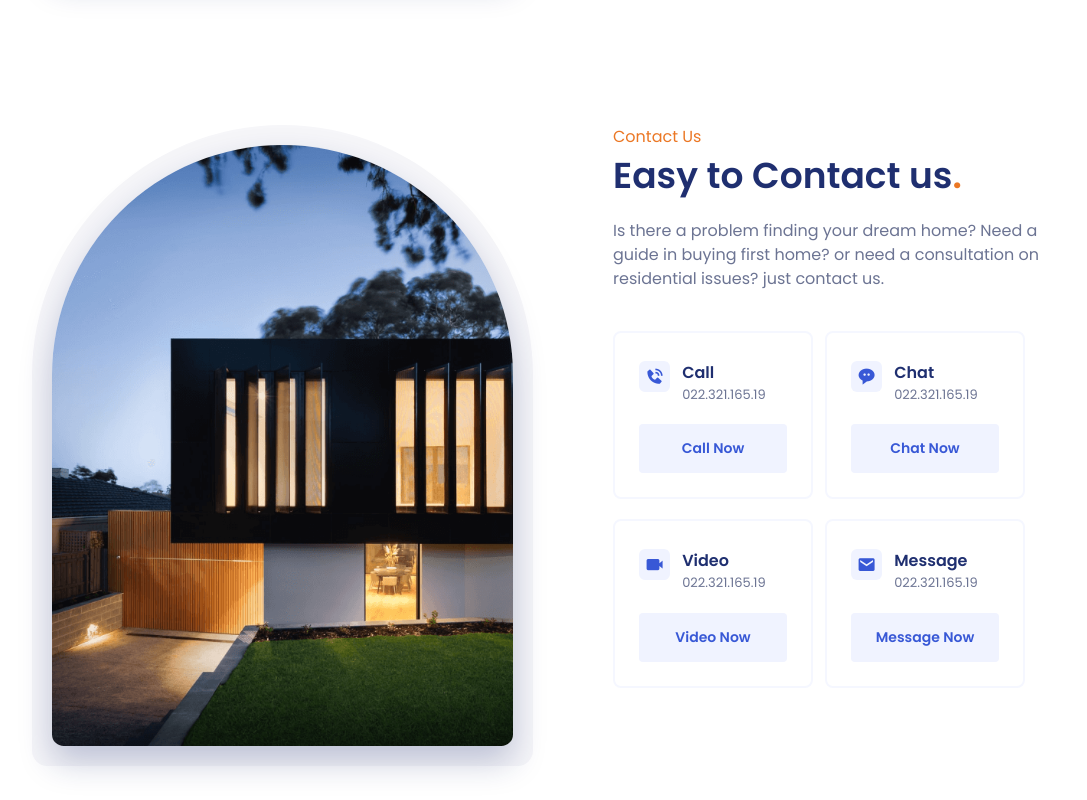
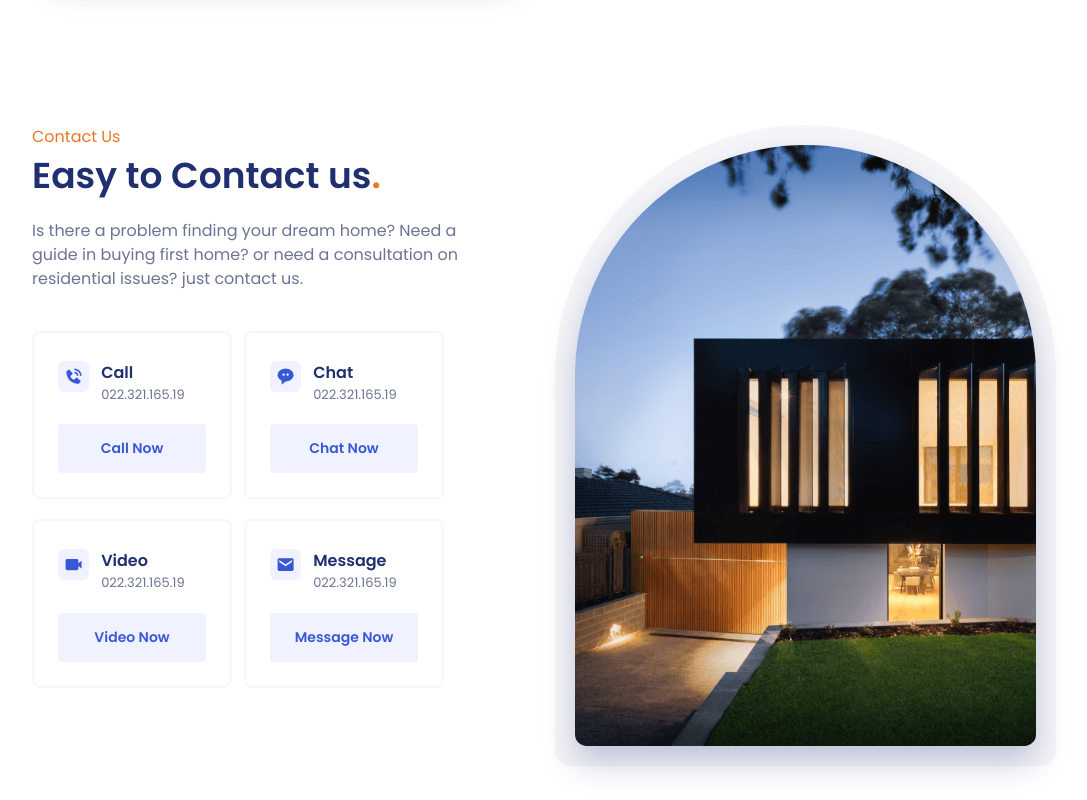
Before and after one commit to shoproizoshlo/real-state-website-vue-ts, a Vue app: page / in a window 1280 px wide. Shown: the part 2640-3440 px from the top of the page, without its empty margins (96-1183 px from the left). Built offline with nearby package versions, Linux system fonts and the light colour scheme.

Commit message:
fixed img order for orbe img

```diff
--- a/src/components/main/Contact.vue
+++ b/src/components/main/Contact.vue
@@ -1,7 +1,7 @@
 <template>
   <section class="contact section" id="contact">
     <div class="contact__container wrapper grid">
-      <OrbeImg :url="'./src/assets/img/contact.png'" />
+      <OrbeImg :url="'./src/assets/img/contact.png'" :contact="true" />
       <div class="contact__content">
         <div class="contact__data">
           <span class="section__subtitle"> Contact Us</span>
@@ -28,6 +28,7 @@
 </template>
 
 <script>
+import { ref } from "vue";
 import ContactCard from "./ContactCard.vue";
 import OrbeImg from "./OrbeImg.vue";
 
@@ -64,7 +65,9 @@ export default {
       },
     ];
 
-    return { contactData };
+    const contact = ref(true);
+
+    return { contactData, contact };
   },
 };
 </script>
@@ -105,7 +108,7 @@ export default {
 @media screen and (min-width: 1023px) {
   .contact__container {
     align-items: flex-start;
-    column-gap: 5rem;
+    column-gap: 4rem;
   }
   .contact__card {
     grid-template-columns: repeat(2, 200px);
--- a/src/components/main/OrbeImg.vue
+++ b/src/components/main/OrbeImg.vue
@@ -12,6 +12,10 @@ export default {
   props: {
     url: {
       type: String,
+      required: true,
+    },
+    contact: {
+      type: Boolean,
       required: true,
     },
   },
--- a/src/components/main/Value.vue
+++ b/src/components/main/Value.vue
@@ -1,7 +1,7 @@
 <template>
   <section class="value section" id="value">
     <div class="value__container wrapper grid">
-      <OrbeImg :url="'./src/assets/img/value.jpg'" />
+      <OrbeImg :url="'./src/assets/img/value.jpg'" :contact="false" />
       <div class="value__content">
         <div class="value__data">
           <span class="section__subtitle">Our Value</span>
@@ -67,7 +67,9 @@ export default {
       openIndex.value = openIndex.value === index ? null : index;
     };
 
-    return { accordionItems, openIndex, toggleAccordion };
+    const contact = ref(false);
+
+    return { accordionItems, openIndex, toggleAccordion, contact };
   },
 };
 </script>
```
